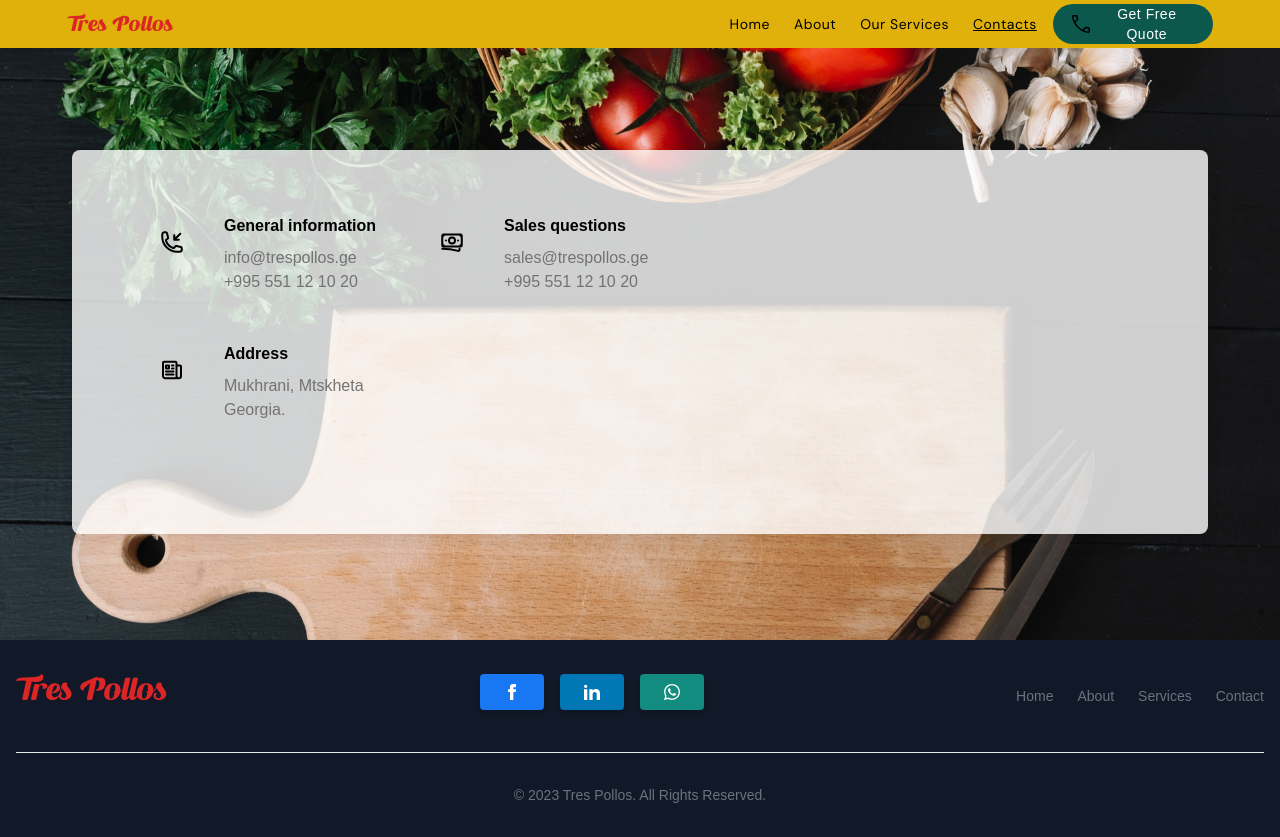
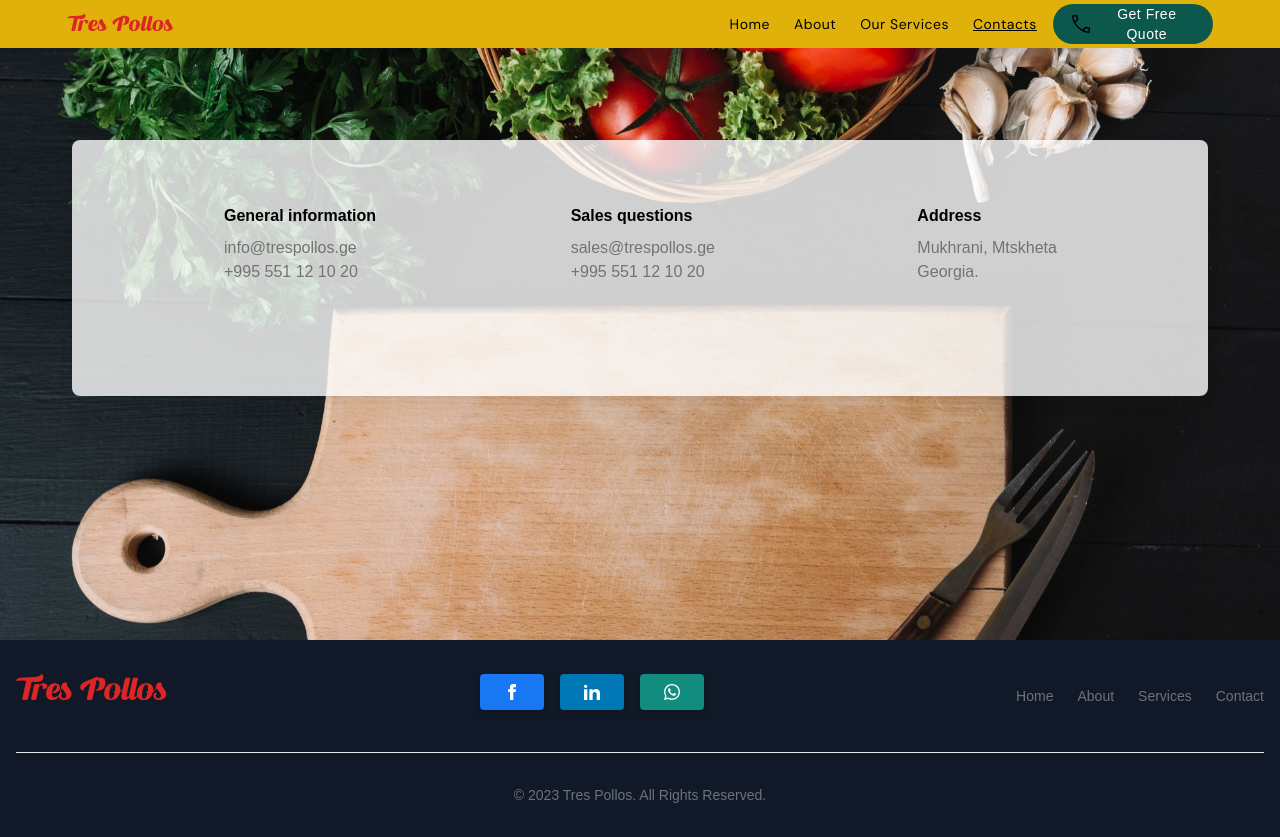
Before and after one commit to sttttack/tres-pollos-landing-page, a React (Vite) app: page /contact in a window 1280 px wide. Built offline with nearby package versions, Linux system fonts and the light colour scheme; a web font is replaced by a local one.

Commit message:
fix contact us component

```diff
--- a/src/components/ContactComponent.tsx
+++ b/src/components/ContactComponent.tsx
@@ -2,37 +2,31 @@
 
 export default function ContactComponent() {
   return (
-    <div className={`overflow-y-hidden overflow-hidden`}>
     <div
-        className={`flex justify-center items-center flex-col w-auto h-[100vh] md:h-[80vh] bg-cover brightness-40`}
+      className={`overflow-y-hidden overflow-hidden flex justify-center items-center`}
+    >
+      <div
+        className={`w-screen bg-cover brightness-40 h-[80vh]`}
         style={{
           backgroundImage: `url(${Board})`,
         }}
       >
-        <div className="container mt-[30vh] flex my-24 mx-auto md:px-6 lg:w-[1440px] animate-slideUp">
+        <div className="container mt-[30vh] mx-auto md:px-6 lg:w-[1440px] animate-slideUp">
           <div className="container px-6 md:px-12">
             <div className="block rounded-lg bg-[hsla(0,0%,100%,0.8)] px-6 py-12 shadow-[0_2px_15px_-3px_rgba(0,0,0,0.07),0_10px_20px_-2px_rgba(0,0,0,0.04)] dark:bg-[hsla(0,0%,5%,0.7)] dark:shadow-black/20 md:py-16 md:px-12 -mt-[100px] backdrop-blur-[30px]">
+              <div className="flex justify-center flex-col md:flex-row">
+                <div className="mb-12 w-full md:w-6/12 lg:w-full lg:px-6 xl:w-6/12">
                   <div className="flex flex-wrap">
-                <div className="shrink-0 grow-0 basis-auto lg:w-auto">
-                  <div className="flex flex-wrap 2xl:flex-nowrap">
-                    <div className="mb-12 w-full shrink-0 grow-0 basis-auto md:w-auto md:px-3 lg:w-full lg:px-6 xl:w-fit">
-                      <div className="flex items-start justify-center">
                     <div className="shrink-0">
                       <div className="inline-block rounded-md bg-primary-100 p-4 text-primary">
                         <svg
                           xmlns="http://www.w3.org/2000/svg"
                           fill="none"
                           viewBox="0 0 24 24"
-                              stroke-width="2"
+                          strokeWidth="2"
                           stroke="currentColor"
                           className="h-6 w-6"
-                            >
-                              <path
-                                stroke-linecap="round"
-                                stroke-linejoin="round"
-                                d="M14.25 9.75v-4.5m0 4.5h4.5m-4.5 0l6-6m-3 18c-8.284 0-15-6.716-15-15V4.5A2.25 2.25 0 014.5 2.25h1.372c.516 0 .966.351 1.091.852l1.106 4.423c.11.44-.054.902-.417 1.173l-1.293.97a1.062 1.062 0 00-.38 1.21 12.035 12.035 0 007.143 7.143c.441.162.928-.004 1.21-.38l.97-1.293a1.125 1.125 0 011.173-.417l4.423 1.106c.5.125.852.575.852 1.091V19.5a2.25 2.25 0 01-2.25 2.25h-2.25z"
-                              />
-                            </svg>
+                        ></svg>
                       </div>
                     </div>
                     <div className="ml-6 grow">
@@ -48,23 +42,19 @@
                     </div>
                   </div>
                 </div>
-                    <div className="mb-12 w-full shrink-0 grow-0 basis-auto md:w-6/12 md:px-3 lg:w-full lg:px-6 xl:w-6/12">
-                      <div className="flex items-start">
+                <div className="mb-12 w-full md:w-6/12 lg:w-full lg:px-6 xl:w-6/12">
+                  <div className="flex flex-wrap">
                     <div className="shrink-0">
                       <div className="inline-block rounded-md bg-primary-100 p-4 text-primary">
                         <svg
                           xmlns="http://www.w3.org/2000/svg"
                           fill="none"
                           viewBox="0 0 24 24"
-                              stroke-width="2"
+                          strokeWidth="2"
                           stroke="currentColor"
                           className="h-6 w-6"
                         >
-                              <path
-                                stroke-linecap="round"
-                                stroke-linejoin="round"
-                                d="M2.25 18.75a60.07 60.07 0 0115.797 2.101c.727.198 1.453-.342 1.453-1.096V18.75M3.75 4.5v.75A.75.75 0 013 6h-.75m0 0v-.375c0-.621.504-1.125 1.125-1.125H20.25M2.25 6v9m18-10.5v.75c0 .414.336.75.75.75h.75m-1.5-1.5h.375c.621 0 1.125.504 1.125 1.125v9.75c0 .621-.504 1.125-1.125 1.125h-.375m1.5-1.5H21a.75.75 0 00-.75.75v.75m0 0H3.75m0 0h-.375a1.125 1.125 0 01-1.125-1.125V15m1.5 1.5v-.75A.75.75 0 003 15h-.75M15 10.5a3 3 0 11-6 0 3 3 0 016 0zm3 0h.008v.008H18V10.5zm-12 0h.008v.008H6V10.5z"
-                              />
+                          {/* SVG path code */}
                         </svg>
                       </div>
                     </div>
@@ -81,31 +71,24 @@
                     </div>
                   </div>
                 </div>
-
-                    <div className="mb-12 w-full shrink-0 grow-0 basis-auto md:mb-0 md:w-6/12 md:px-3 lg:mb-12 lg:w-full lg:px-6 xl:w-6/12">
-                      <div className="align-start flex">
+                <div className="mb-12 w-full md:w-6/12 lg:w-full lg:px-6 xl:w-6/12">
+                  <div className="flex flex-wrap">
                     <div className="shrink-0">
                       <div className="inline-block rounded-md bg-primary-100 p-4 text-primary">
                         <svg
                           xmlns="http://www.w3.org/2000/svg"
                           fill="none"
                           viewBox="0 0 24 24"
-                              stroke-width="2"
+                          strokeWidth="2"
                           stroke="currentColor"
                           className="h-6 w-6"
                         >
-                              <path
-                                stroke-linecap="round"
-                                stroke-linejoin="round"
-                                d="M12 7.5h1.5m-1.5 3h1.5m-7.5 3h7.5m-7.5 3h7.5m3-9h3.375c.621 0 1.125.504 1.125 1.125V18a2.25 2.25 0 01-2.25 2.25M16.5 7.5V18a2.25 2.25 0 002.25 2.25M16.5 7.5V4.875c0-.621-.504-1.125-1.125-1.125H4.125C3.504 3.75 3 4.254 3 4.875V18a2.25 2.25 0 002.25 2.25h13.5M6 7.5h3v3H6v-3z"
-                              />
+                          {/* SVG path code */}
                         </svg>
                       </div>
                     </div>
                     <div className="ml-6 grow">
-                          <p className="mb-2 font-bold dark:text-white">
-                            Address
-                          </p>
+                      <p className="mb-2 font-bold dark:text-white">Address</p>
                       <p className="text-neutral-500 dark:text-neutral-200">
                         Mukhrani, Mtskheta
                       </p>
@@ -121,7 +104,5 @@
         </div>
       </div>
     </div>
-      </div>
-    </div>
   );
 }
```
Lines whose indentation alone changed are shown as unchanged.
